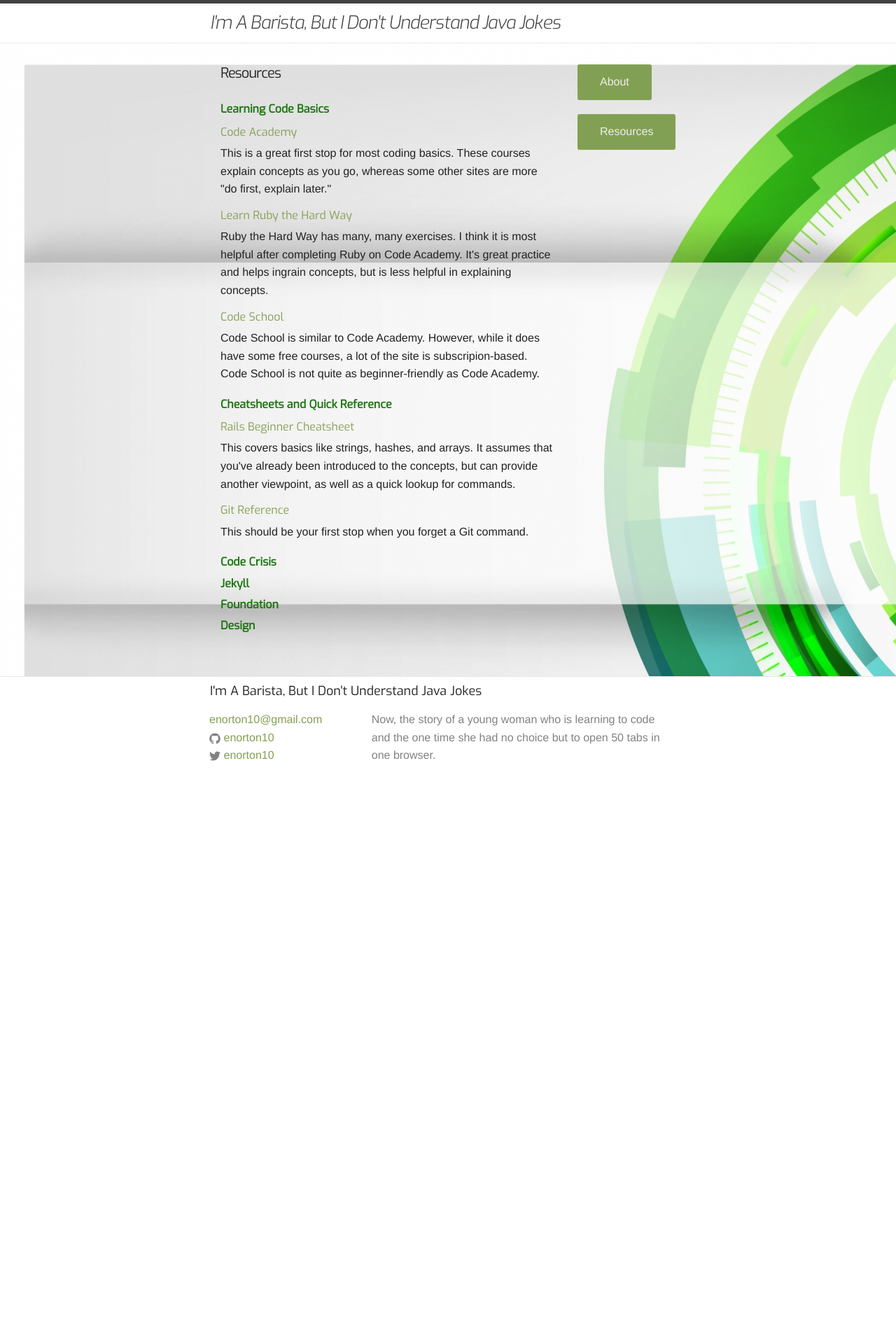
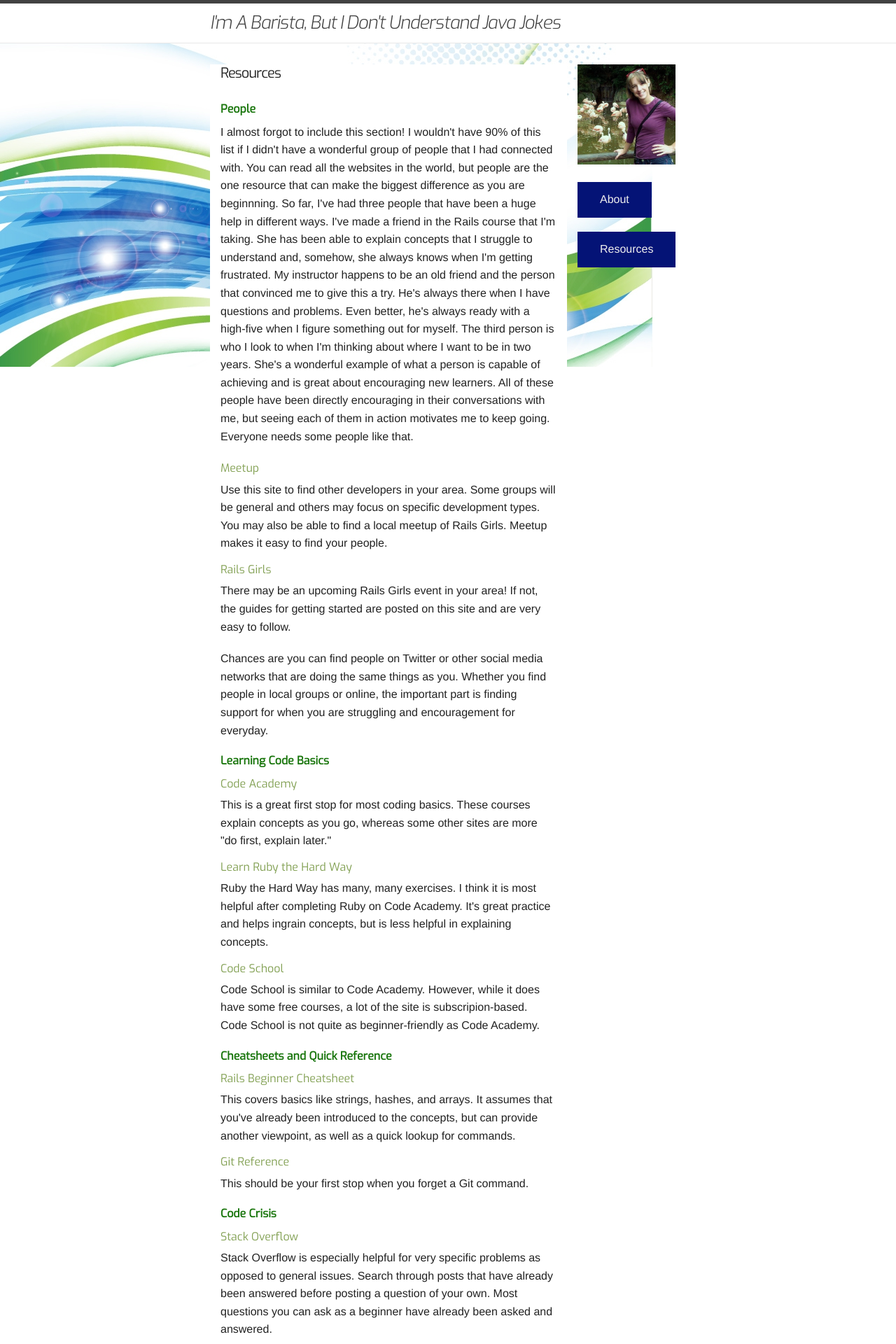
Before and after one commit to enorton10/enorton10.github.io, a Jekyll site: the page built from resources.md, in a window 1280 px wide. Shown: the top 1920 px of the page at 70% size. Built offline with Jekyll 4.4.1, drawn with Linux system fonts in a browser that asks for light colours; before the commit the page ends 1117 px from its top, so only the background shows below that; some of the changed text lies outside the part shown.

Commit message:
New background

```diff
--- a/_layouts/default.html
+++ b/_layouts/default.html
@@ -14,11 +14,12 @@
               {{ content }}
             </div>
             <div class= "small-3 columns">
+              <img src="/images/Blog Photo.jpg">
               <!--This is where my picture will go, along with the About and Resources links-->
               <div class="trigger">
                 {% for page in site.pages %}
                   {% if page.title %}
-                  <a class="button radius" href="{{ page.url | prepend: site.baseurl }}">{{ page.title }}</a>
+                  <a class="button secondary" href="{{ page.url | prepend: site.baseurl }}">{{ page.title }}</a>
                   {% endif %}
                 {% endfor %}
               </div>
--- a/css/main.scss
+++ b/css/main.scss
@@ -65,8 +65,9 @@ $on-laptop:        800px;
 .button:hover {
 	text-decoration: none;
 }
-a.button {
+.trigger a.button {
 	color: #eee;
+	background-color: #041376;
 }
 .site-title:hover {
 	color: #000;
@@ -74,7 +75,9 @@ a.button {
 	font-size: 30px;
 }
 body .page-content {
-  background-image: url('/images/Abstract_technology_circles_with_cut_paper.jpg');
+  	background-image: url('/images/swirl_background.jpg');
+  	background-repeat: no-repeat;
+    background-attachment: fixed;
 }
 .site-footer {
 	padding:5px 0px;
@@ -88,3 +91,9 @@ body .page-content {
 	font-weight: normal;
 	font-family: 'Exo', sans serif;
 }
+.small-3.columns img {
+	padding-bottom: 25px;
+}
+.small-9.columns {
+	background-color: white;
+}
--- a/resources.md
+++ b/resources.md
@@ -4,6 +4,17 @@ title: Resources
 permalink: /resources/
 ---
 <div class="resource-wrapper">
+	<div class ="people">
+		<h6>People</h6>
+		<p>I almost forgot to include this section! I wouldn't have 90% of this list if I didn't have a wonderful group of people that I had connected with. You can read all the websites in the world, but people are the one resource that can make the biggest difference as you are beginnning. So far, I've had three people that have been a huge help in different ways. I've made a friend in the Rails course that I'm taking. She has been able to explain concepts that I struggle to understand and, somehow, she always knows when I'm getting frustrated. My instructor happens to be an old friend and the person that convinced me to give this a try. He's always there when I have questions and problems. Even better, he's always ready with a high-five when I figure something out for myself. The third person is who I look to when I'm thinking about where I want to be in two years. She's a wonderful example of what a person is capable of achieving and is great about encouraging new learners. All of these people have been directly encouraging in their conversations with me, but seeing each of them in action motivates me to keep going. Everyone needs some people like that.</p>
+		<dl>
+			<a href="http://www.meetup.com/"><dt>Meetup</dt></a>
+			<dd>Use this site to find other developers in your area. Some groups will be general and others may focus on specific development types. You may also be able to find a local meetup of Rails Girls. Meetup makes it easy to find your people.</dd>
+			<a href="http://railsgirls.com/events"><dt>Rails Girls</dt></a>
+			<dd>There may be an upcoming Rails Girls event in your area! If not, the guides for getting started are posted on this site and are very easy to follow.</dd>
+		</dl>
+		<p>Chances are you can find people on Twitter or other social media networks that are doing the same things as you. Whether you find people in local groups or online, the important part is finding support for when you are struggling and encouragement for everyday.</p>
+
 	<div class="education">
 		<h6>Learning Code Basics</h6>
 		<dl>
@@ -26,14 +37,37 @@ permalink: /resources/
 	</div>
 	<div class="crisis">
 		<h6>Code Crisis</h6>
+		<dl>
+			<a href="http://stackoverflow.com/"><dt>Stack Overflow</dt></a>
+			<dd>Stack Overflow is especially helpful for very specific problems as opposed to general issues. Search through posts that have already been answered before posting a question of your own. Most questions you can ask as a beginner have already been asked and answered.</dd>
+			<a href="http://tutsplus.com/"><dt>Tuts+</dt></a>
+			<dd>If you are wanting to learn a specific skill or get started with a new program, this site has excellent free tutorials.</dd>
+			<a href="http://www.sitepoint.com/"><dt>Site Point</dt></a>
+			<dd>You can search by topic (ex. HTML or Ruby) or keyword for helpful articles and tutorials when you get stuck.</dd>
+		</dl>
 	</div>
 	<div class="jekyll">
 		<h6>Jekyll</h6>
+		<dl>
+			<a href="http://www.carlboettiger.info/2012/12/30/learning-jekyll.html"><dt>Learning Jekyll</dt></a>
+			<dd>Not only does the author help Jekyll make sense for beginners, he also links to other helpful sites, like Liquid for Designers.</dd>
+		</dl>
 	</div>
 	<div class="foundation">
 		<h6>Foundation</h6>
+		<dl>
+			<a href="http://webdesign.tutsplus.com/series/foundation-for-beginners--webdesign-12744"><dt>Foundation for Beginners</dt></a>
+			<dd>This series has more than a dozen entries that walk you through the basics of Foundation. It's best to review your HTML and CSS first, because this series does assume a basic understanding of those elements.</dd>
+			<a href="http://sudheerdev.github.io/Foundation5CheatSheet/"><dt>Foundation Cheatsheet</dt></a>
+			<dd>This is a quick go-to for Foundation syntax once you understand how it works.</dd>
+		</dl>
 	</div>
 	<div class="design">
 		<h6>Design</h6>
+		<dl>
+			<a href="http://www.crockford.com/wrrrld/color.html"><dt>CSS Color Names</dt></a>
+			<dd>This is a chart of colors that can be added staright into stylesheets.</dd>
+			<a href="http://www.0to255.com/"><dt>0 to 255</dt></a>
+			<dd>Such a cool site for hexadecimal color codes. It's especially great if you want to play with shades of colors.</dd>
 	</div>
 </div>
```
Also changed, not shown: _drafts/---railsgirls.md (added, +5 -0 lines), images/Blog Photo.jpg (added), images/swirl_background.jpg (added).
